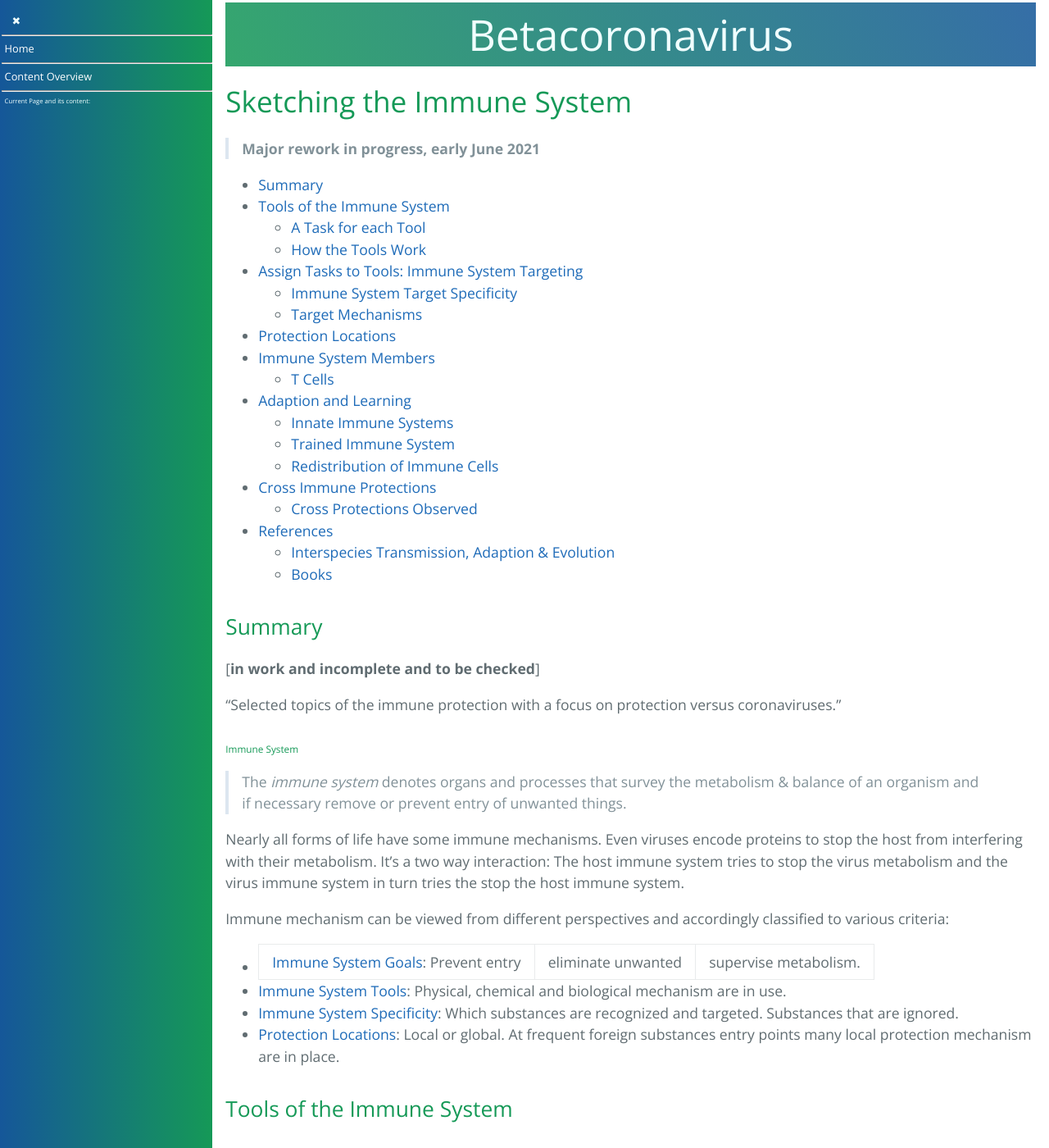
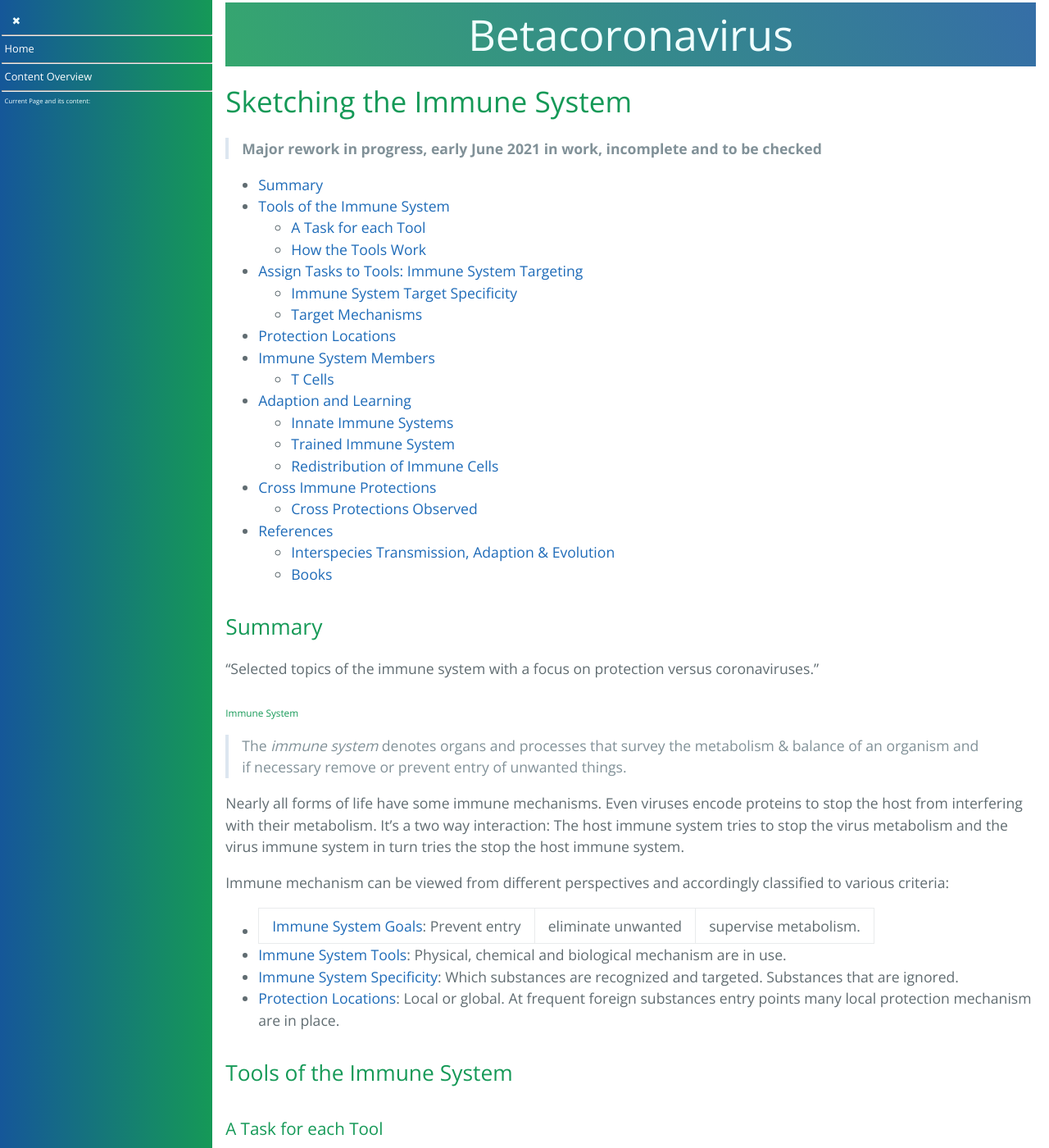
Before and after one commit to forestgrape/coronavirus, a Jekyll site: the page built from 4_immunological/immune_system.md, in a window 1280 px wide and 1400 px high. Shown: the whole window at 82% size. Built offline with Jekyll 4.4.1, drawn with Linux system fonts in a browser that asks for light colours; our own code applies the rules of GitHub Pages for plain Markdown files.

Commit message:
formulations

```diff
--- a/4_immunological/immune_system.md
+++ b/4_immunological/immune_system.md
@@ -27,9 +28,9 @@
 
 
 ## Summary
-[**in work and incomplete and to be checked**]
 
-"Selected topics of the immune protection with a focus on protection versus coronaviruses."
+
+"Selected topics of the immune system with a focus on protection versus coronaviruses."
 
 ###### Immune System
 > The *immune system* denotes organs and processes that survey the metabolism & balance of an organism and if necessary remove or prevent entry of unwanted things.
```
Also changed, not shown: other parts of 4_immunological/immune_system.md (+1 -0 lines).
